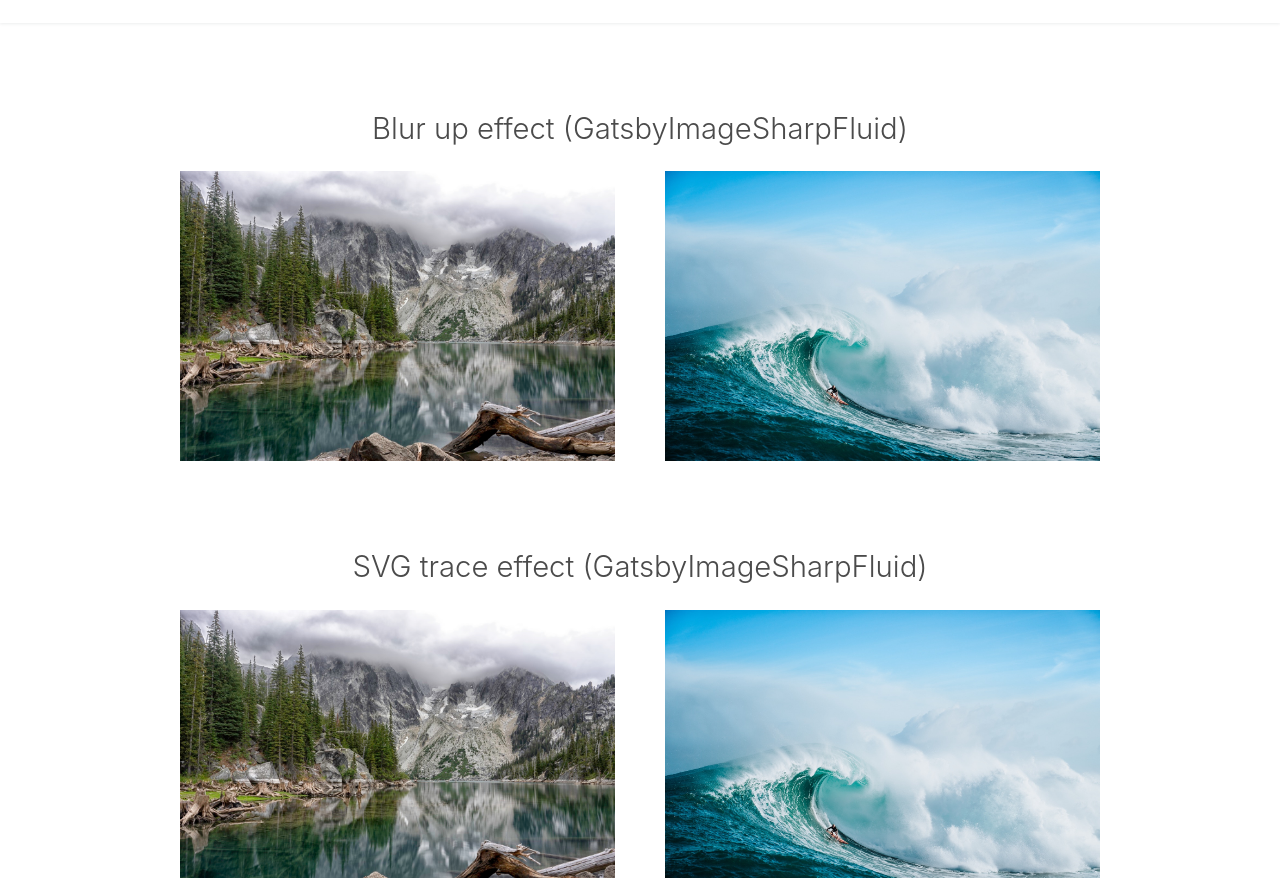
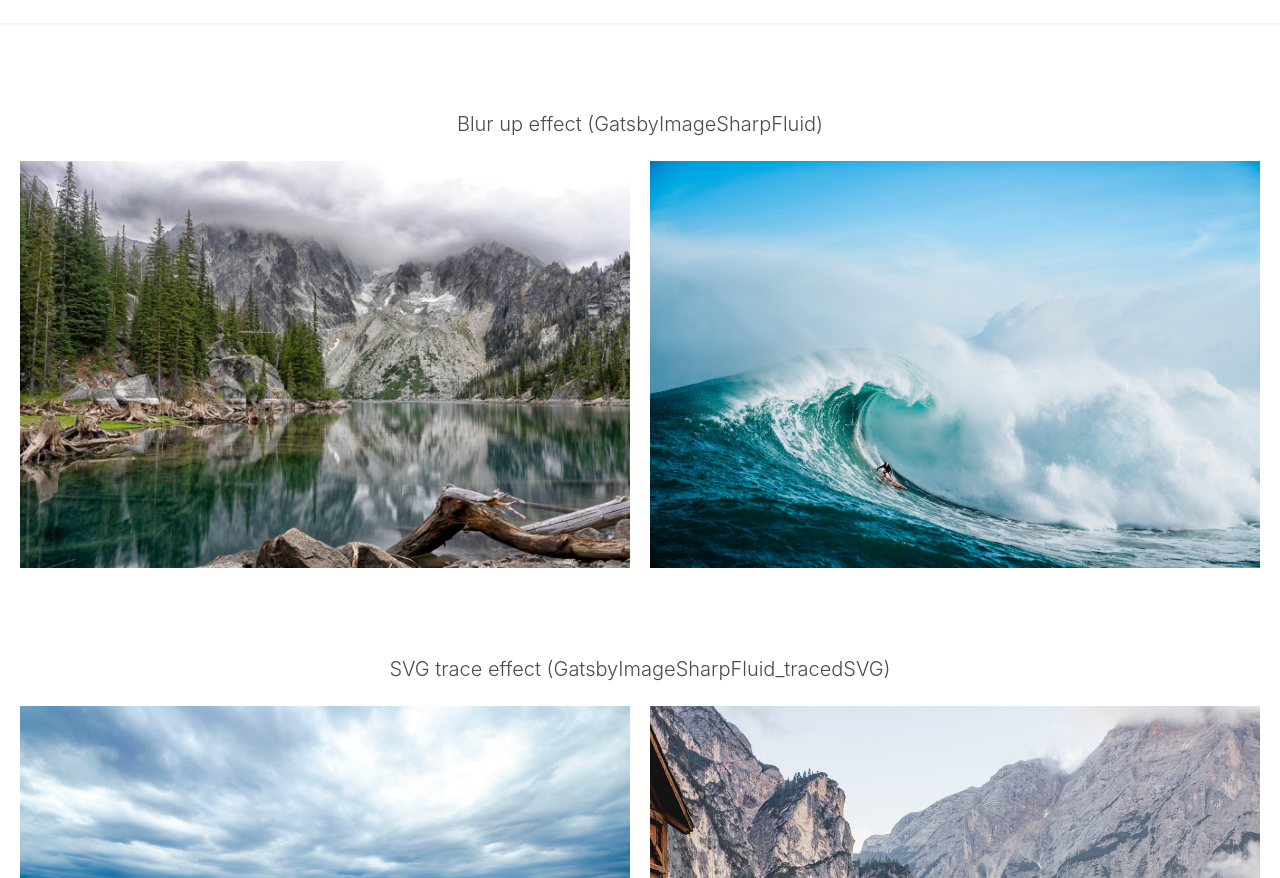
Before and after one commit to keegn/gatsby-image-example, a Gatsby site: page / in a window 1280 px wide. Shown: the part 74-952 px from the top of the page. Built offline with nearby package versions, Linux system fonts and the light colour scheme; Gatsby itself is replaced by a stand-in of ours.

Commit message:
Added a couple more images and graphql queries

```diff
--- a/src/components/header.js
+++ b/src/components/header.js
@@ -5,7 +5,7 @@ const Header = ({ siteTitle }) => (
   <div
     style={{
       background: 'white',
-      boxShadow:'rgba(72, 76, 87, 0.1) 0px 1px 3px',
+      boxShadow: 'rgba(72, 76, 87, 0.1) 0px 1px 3px',
       margin: '0 auto',
     }}
   >
@@ -15,6 +15,7 @@ const Header = ({ siteTitle }) => (
         maxWidth: 960,
         padding: '1.45rem 1.0875rem',
         textAlign: 'center',
+        display: 'grid',
       }}
     >
       <h1 style={{ margin: 0 }}>
--- a/src/components/layout.js
+++ b/src/components/layout.js
@@ -2,9 +2,17 @@ import React from 'react'
 import PropTypes from 'prop-types'
 import Helmet from 'react-helmet'
 import { StaticQuery, graphql } from 'gatsby'
+import styled from 'styled-components'
 
 import Header from './header'
 import './layout.css'
+
+const AppContainerStyle = styled.div`
+  margin: 0 auto;
+  max-width: 960;
+  padding: 0px 1.0875rem 1.45rem;
+`
+
 
 const Layout = ({ children }) => (
   <StaticQuery
@@ -29,16 +37,7 @@ const Layout = ({ children }) => (
           <html lang="en" />
         </Helmet>
         <Header siteTitle={data.site.siteMetadata.title} />
-        <div
-          style={{
-            margin: '0 auto',
-            maxWidth: 960,
-            padding: '0px 1.0875rem 1.45rem',
-            paddingTop: 0,
-          }}
-        >
-          {children}
-        </div>
+        <AppContainerStyle> {children} </AppContainerStyle>
       </>
     )}
   />
--- a/src/pages/index.js
+++ b/src/pages/index.js
@@ -2,7 +2,6 @@ import React from 'react'
 import { graphql } from 'gatsby'
 import Img from 'gatsby-image'
 import styled from 'styled-components'
-
 
 import Layout from '../components/layout'
 
@@ -15,25 +14,35 @@ const SectionHeader = styled.h2`
   text-align: center;
   padding: 5rem 10px 0;
   color: #4b4b4b;
+  font-size: 20px;
+`
+const Section = styled.div`
+  display: grid;
+  align-items: center;
 `
 const Grid = styled.div`
   display: grid;
-  grid-template-columns: repeat(auto-fill, minmax(350px, 1fr));
-  grid-gap: 50px;
+  grid-template-columns: 1fr 1fr;
+  grid-gap: 20px;
+  @media (max-width: 400px) {
+    grid-gap: 4px;
+  }
 `
 
-const IndexPage = (props) => (
+const IndexPage = props => (
   <Layout>
+  <Section>
     <SectionHeader>Blur up effect (GatsbyImageSharpFluid)</SectionHeader>
     <Grid>
       <Image fluid={props.data.imageMountain.childImageSharp.fluid} />
       <Img fluid={props.data.imageApp.childImageSharp.fluid} />
     </Grid>
-    <SectionHeader>SVG trace effect (GatsbyImageSharpFluid)</SectionHeader>
+    <SectionHeader>SVG trace effect (GatsbyImageSharpFluid_tracedSVG)</SectionHeader>
     <Grid>
-    <Image fluid={props.data.imageMountain.childImageSharp.fluid} />
-    <Img fluid={props.data.imageApp.childImageSharp.fluid} />
+      <Image fluid={props.data.imageDesert.childImageSharp.fluid} />
+      <Img fluid={props.data.imageBoat.childImageSharp.fluid} />
     </Grid>
+    </Section>
   </Layout>
 )
 
@@ -47,9 +56,15 @@ export const pageQuery = graphql`
     imageApp: file(relativePath: { eq: "waves.jpg" }) {
       ...fluidImage
     }
+    imageDesert: file(relativePath: { eq: "desert.jpeg" }) {
+      ...traceImage
+    }
+    imageBoat: file(relativePath: { eq: "boats.jpeg" }) {
+      ...traceImage
+    }
   }
 `
-
+// Blur up
 export const fluidImage = graphql`
   fragment fluidImage on File {
     childImageSharp {
@@ -58,7 +73,17 @@ fragment fluidImage on File {
       }
     }
   }
-`;
+`
+// SVG Trace
+export const traceImage = graphql`
+  fragment traceImage on File {
+    childImageSharp {
+      fluid(maxWidth: 1000, quality: 100) {
+        ...GatsbyImageSharpFluid_tracedSVG
+      }
+    }
+  }
+`
 
 /*
 Some notes:
```
Also changed, not shown: src/components/global-styles.js (added, +26 -0 lines), src/images/boats.jpeg (added), src/images/desert.jpeg (added). Lines whose indentation alone changed are shown as unchanged.
